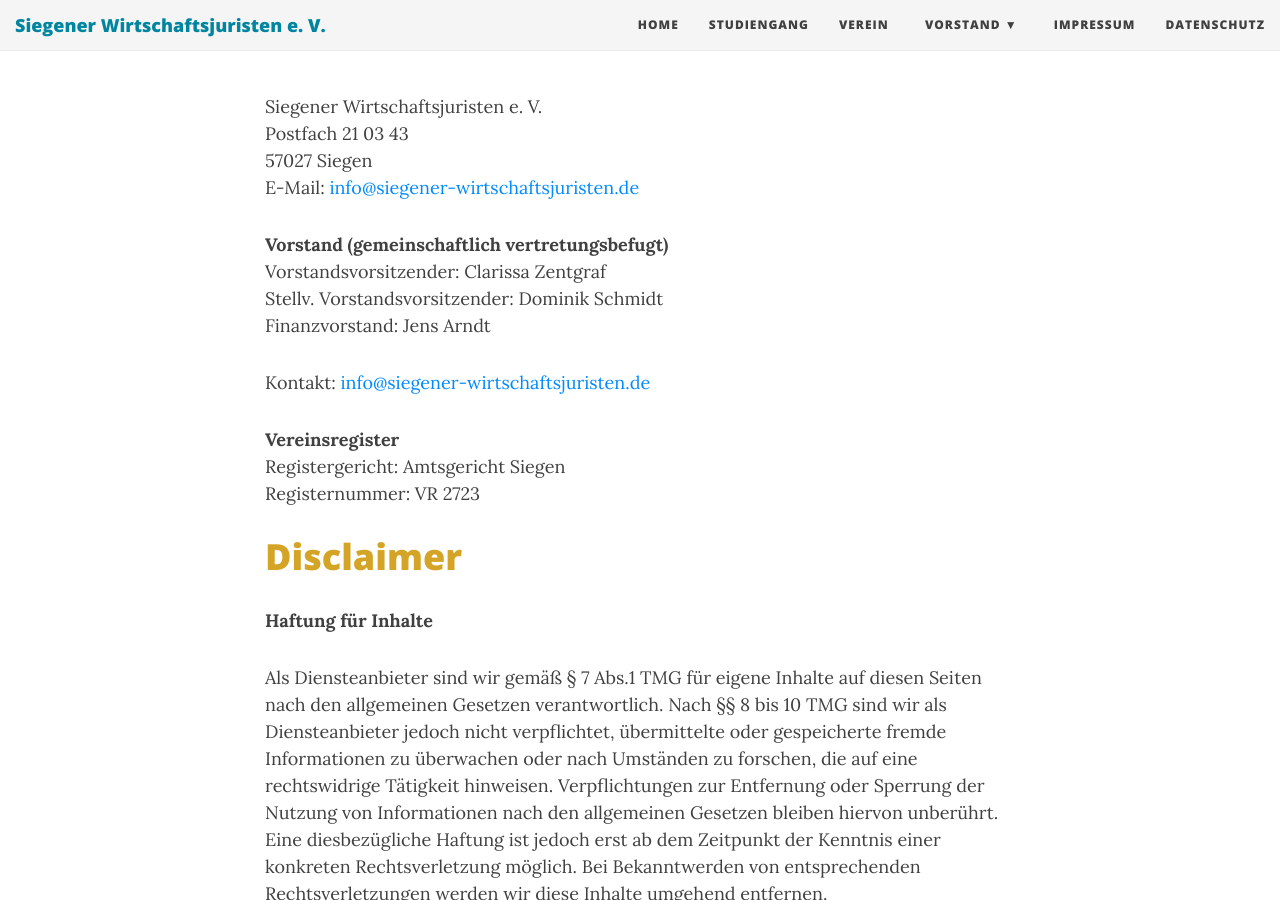
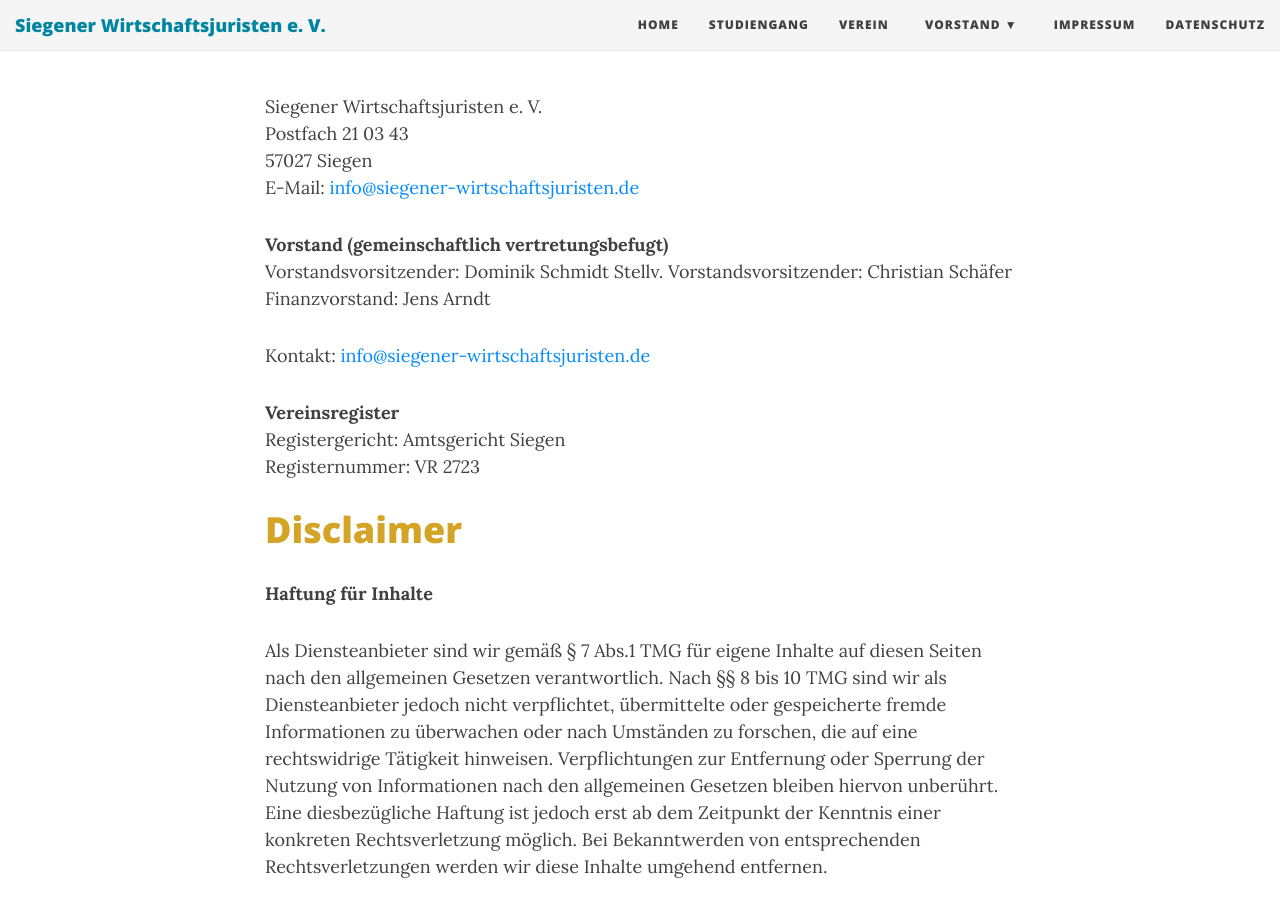
Before and after one commit to dewrs/dewrs.github.io, a Jekyll site: the page built from impressum.md, in a window 1280 px wide and 900 px high, scrolled down 406 px. Built offline with Jekyll 4.4.1, drawn with Linux system fonts in a browser that asks for light colours; nearby versions of some CDN libraries.

Commit message:
Update impressum.md

```diff
--- a/impressum.md
+++ b/impressum.md
@@ -11,8 +11,8 @@
 E-Mail: <info@siegener-wirtschaftsjuristen.de>
 
 __Vorstand (gemeinschaftlich vertretungsbefugt)__
-Vorstandsvorsitzender: Clarissa Zentgraf
-Stellv. Vorstandsvorsitzender: Dominik Schmidt
+Vorstandsvorsitzender: Dominik Schmidt
+Stellv. Vorstandsvorsitzender: Christian Schäfer
 Finanzvorstand: Jens Arndt
 
 Kontakt: <info@siegener-wirtschaftsjuristen.de>
```
